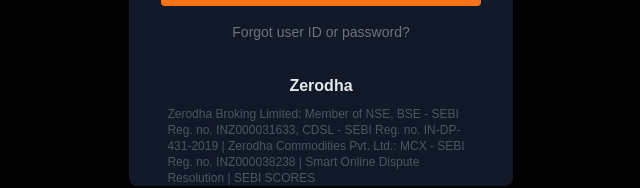
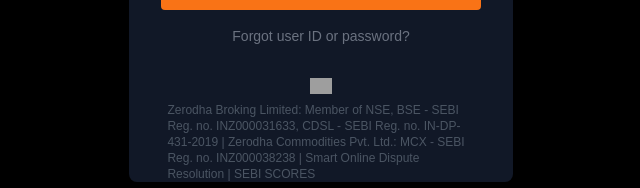
Before and after one commit to RikenMor001/Zerodha_Kite, a Next.js app: page / in a window 1280 px wide. Shown: the part 446-634 px from the top of the page, without its empty margins (319-959 px from the left). Built offline with nearby package versions, Linux system fonts and the light colour scheme; grey boxes are pictures that could not be loaded.

Commit message:
Update page.tsx

```diff
--- a/app/page.tsx
+++ b/app/page.tsx
@@ -28,17 +28,22 @@
           </button>
         </div>
         <div className="flex justify-center items-center text-sm text-gray-500 hover:text-orange-600 mb-6">
-          <button>
-          Forgot user ID or password?
-          </button>
+          <button>Forgot user ID or password?</button>
         </div>
-        <div className="flex justify-center font-semibold text-gray-200 p-2">
-          Zerodha
+        <div className="flex justify-center items-center p-2">
+          <img
+            src="https://cdn.brandfetch.io/idZmHUWU0C/theme/dark/logo.svg?c=1dxbfHSJFAPEGdCLU4o5B"
+            alt="Zerodha Logo"
+            className="h-4"
+          />
         </div>
         <p>
           <div className="flex justify-center items-center text-xs text-gray-600">
             <div className="w-[80%]">
-            Zerodha Broking Limited: Member of NSE, BSE ‐ SEBI Reg. no. INZ000031633, CDSL ‐ SEBI Reg. no. IN-DP-431-2019 | Zerodha Commodities Pvt. Ltd.: MCX ‐ SEBI Reg. no. INZ000038238 | Smart Online Dispute Resolution | SEBI SCORES
+              Zerodha Broking Limited: Member of NSE, BSE ‐ SEBI Reg. no.
+              INZ000031633, CDSL ‐ SEBI Reg. no. IN-DP-431-2019 | Zerodha
+              Commodities Pvt. Ltd.: MCX ‐ SEBI Reg. no. INZ000038238 | Smart
+              Online Dispute Resolution | SEBI SCORES
             </div>
           </div>
         </p>
```
